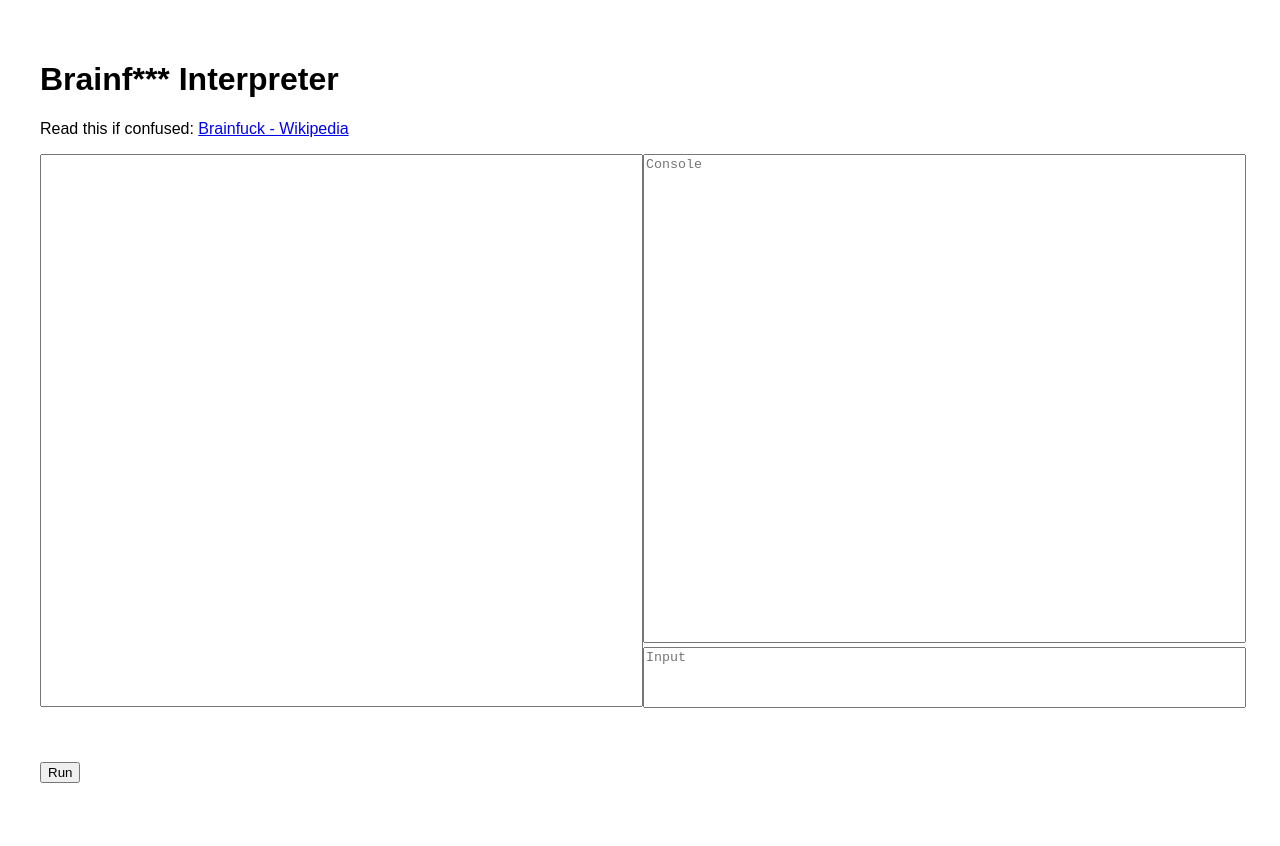
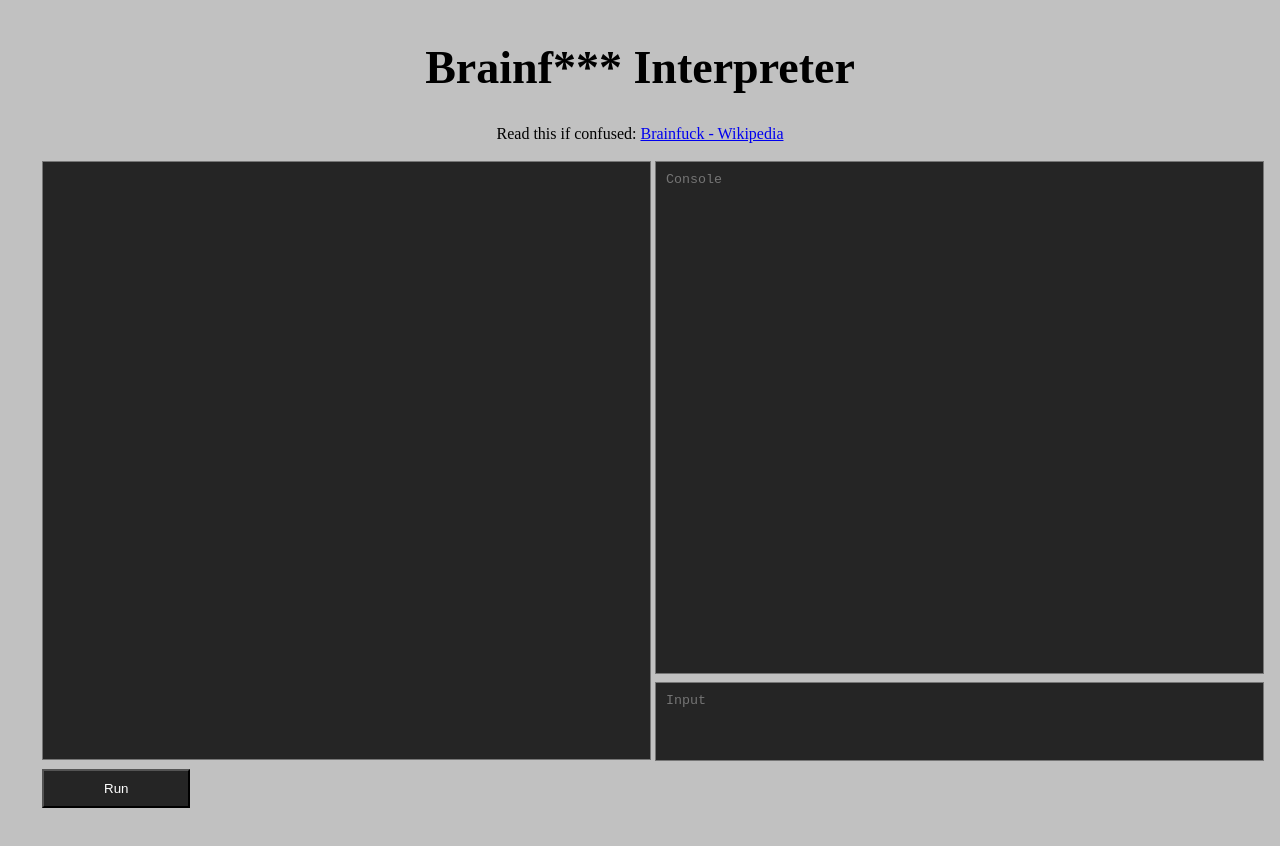
Before and after one commit to danielp1218/BFInterpreter, a plain HTML site: page index.html in a window 1280 px wide. Before the commit the page ends 823 px from the top, so only its background shows below. Drawn offline with Linux system fonts and the light colour scheme.

Commit message:
update UI

```diff
--- a/index.html
+++ b/index.html
@@ -6,9 +6,10 @@
   <style>
   </style>
 </head>
+<link rel="stylesheet" type="text/css" href="style.css" />
 <body>
-<div>
-    <h1>
+<div class="info">
+    <h1 style="font-weight:bold;font-size:46px">
         Brainf*** Interpreter
     </h1>
     <p>
@@ -29,31 +30,4 @@
     <button id="run" onclick="start()">Run</button>
 </body>
 </html>
-<style>
-    body {
-        margin: 0;
-        padding: 40px;
-        font-family: sans-serif;
-    }
-    #output{
-        height: 88.3%;
-        width: 100%;
-    }
-    #input{
-        height: 10%;
-        width: 100%;
-    }
-    .halfblock {
-        width: 50%;
-        height: 90%;
-    }
-    .container {
-        display: flex;
-        height: 76vh;
-    }
-    textarea {
-        resize:none;
-        white-space: pre-wrap;
-    }
-</style>
 <script src="index.js"></script>
--- /dev/null
+++ b/style.css
@@ -0,0 +1,46 @@
+body {
+    background-color: #c1c1c1;
+    margin: 0;
+    padding: 10px 40px 40px;
+    font-family: sans-serif;
+}
+#output{
+    height: 85%;
+    width: 100%;
+}
+#input{
+    height: 10%;
+    width: 100%;
+}
+.halfblock {
+    width: 50%;
+    height: 95%;
+}
+.info{
+    text-align:center;
+    font-family: "Calibri Light", serif;
+}
+.container {
+    display: flex;
+    height: 76vh;
+}
+textarea {
+    margin:2px;
+    padding:10px;
+    background-color: #252525;
+    color:white;
+    resize:none;
+    white-space: pre-wrap;
+}
+button{
+    margin:2px;
+    padding: 10px 60px;
+    background-color: #252525;
+    color:white;
+}
+button:hover{
+    background-color: #353535;
+}
+button:active{
+    background-color: #5f5f5f;
+}
```
